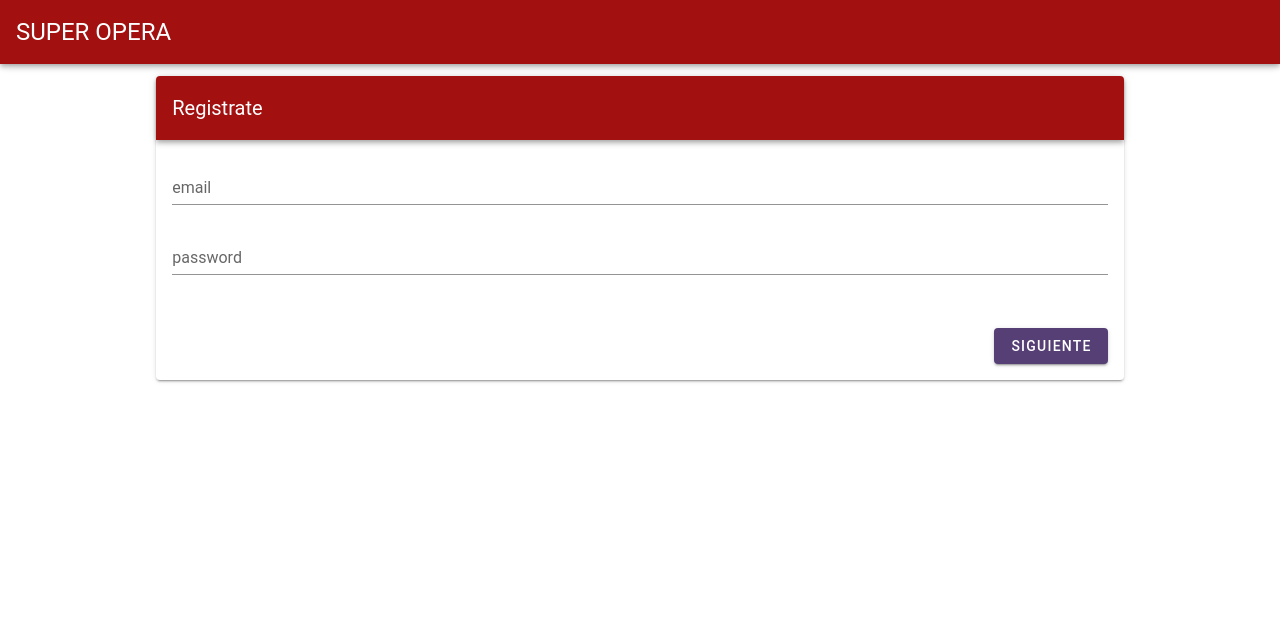
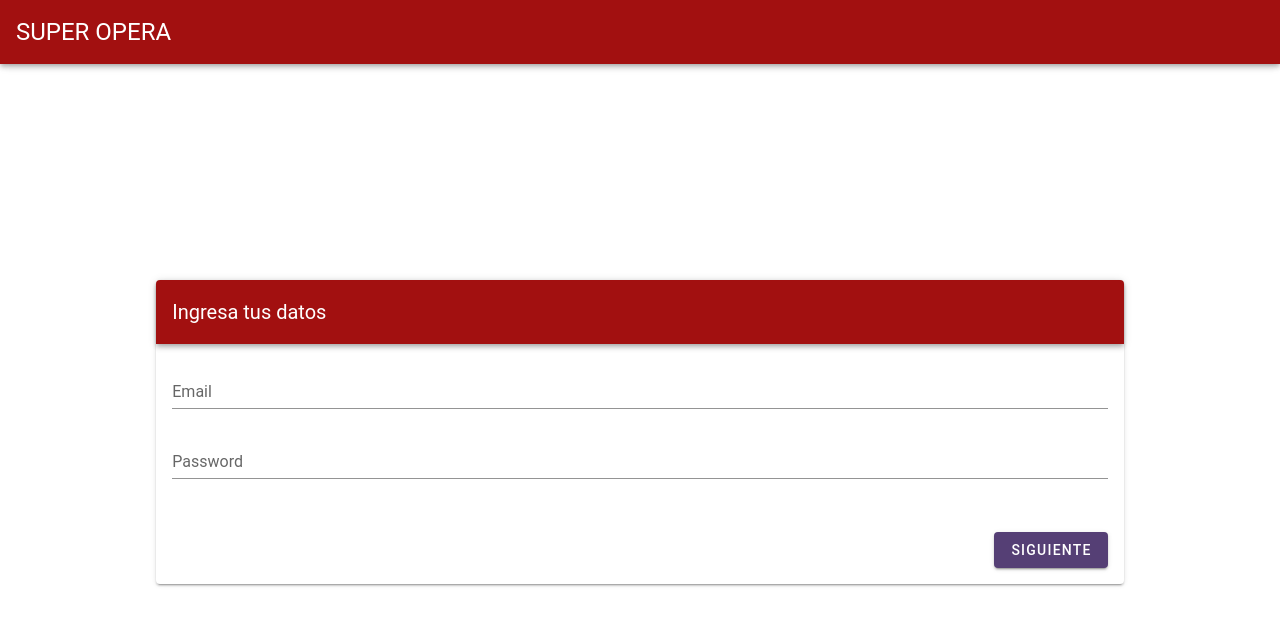
Before and after one commit to JaviFS97/Curso-vue, a Vue app: page / in a window 1280 px wide. Shown: the top 626 px of the page. Built offline with nearby package versions, Linux system fonts and the light colour scheme; a small style sheet from the web is missing.

Commit message:
Cap. 56 - Formulario Login. Creada la vista que contiene el formulario de login. Solo la maquetacion, nada de funcionalidad.

```diff
--- a/src/App.vue
+++ b/src/App.vue
@@ -9,8 +9,8 @@
     </v-app-bar>
 
     <v-content>
-      <v-container>
-        <Registro/>
+      <v-container fill-height>
+        <component :is="this.componenteActual"></component>
       </v-container>
     </v-content>
   </v-app>
@@ -19,10 +19,13 @@
 <script>
   //import Home from './views/Home.vue'
   import Registro from './views/usuario/Registro.vue'
+  import Login from './views/usuario/Login.vue'
+
   export default {
-    components : {Registro},
+    components : {Registro, Login},
     name: 'App',
     data: () => ({
+      componenteActual: 'Login',
       titulo : 'Super Opera',
     }),
   };
--- a/src/views/usuario/Login.vue
+++ b/src/views/usuario/Login.vue
@@ -1,5 +1,26 @@
 <template>
-    <div class="seccion">
-        <span>Soy Login</span>
-    </div>
+    <v-layout justify-center align-center>
+        <v-flex sm10>
+            <v-slide-y-transition mode="out-in">
+                <v-card>
+                    <v-toolbar color="primary" dark card>
+                        <v-toolbar-title>
+                            Ingresa tus datos
+                        </v-toolbar-title>
+                    </v-toolbar>
+                    <v-card-text>
+                        <v-text-field label="Email"></v-text-field>
+                        <v-text-field label="Password" type="password"></v-text-field>
+                    </v-card-text>
+                    <v-card-text>
+                        <v-layout justify-end>
+                            <v-btn @click="vista++" color="secondary">Siguiente</v-btn>
+                        </v-layout>
+
+                    </v-card-text>
+                </v-card>
+
+            </v-slide-y-transition>
+        </v-flex>
+    </v-layout>
 </template>
```
